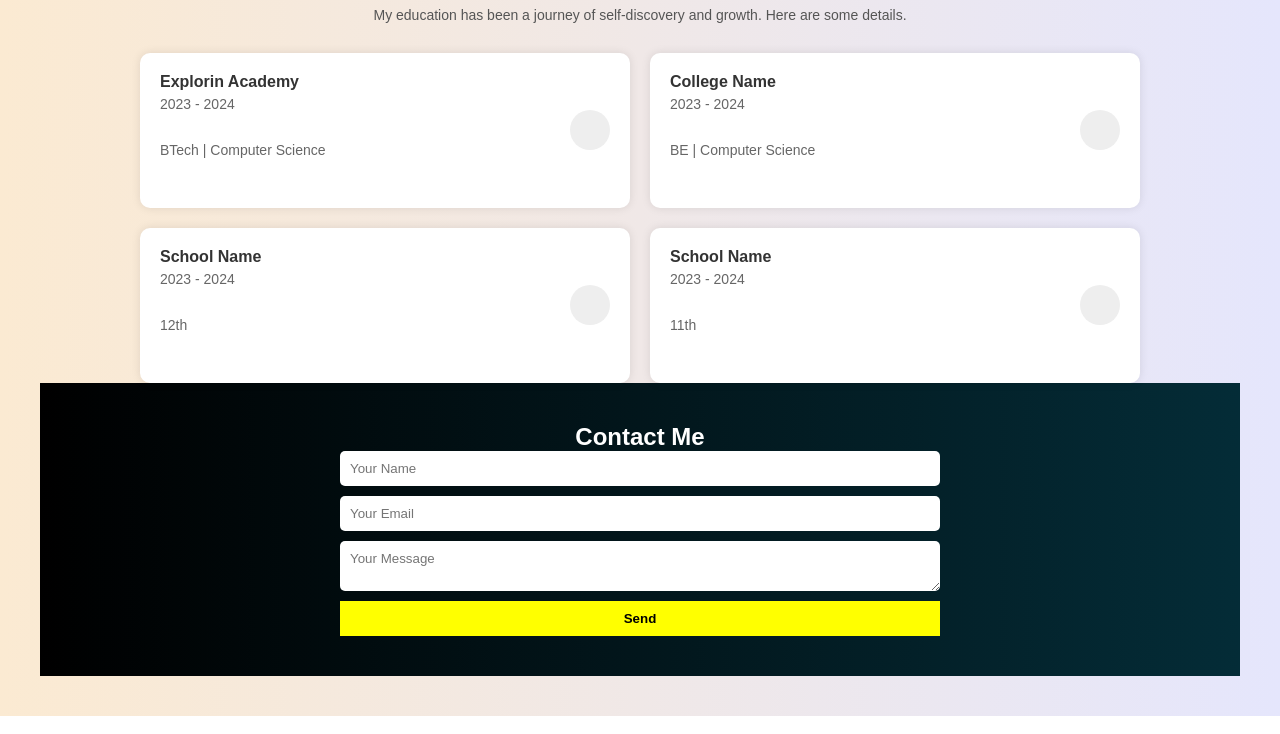
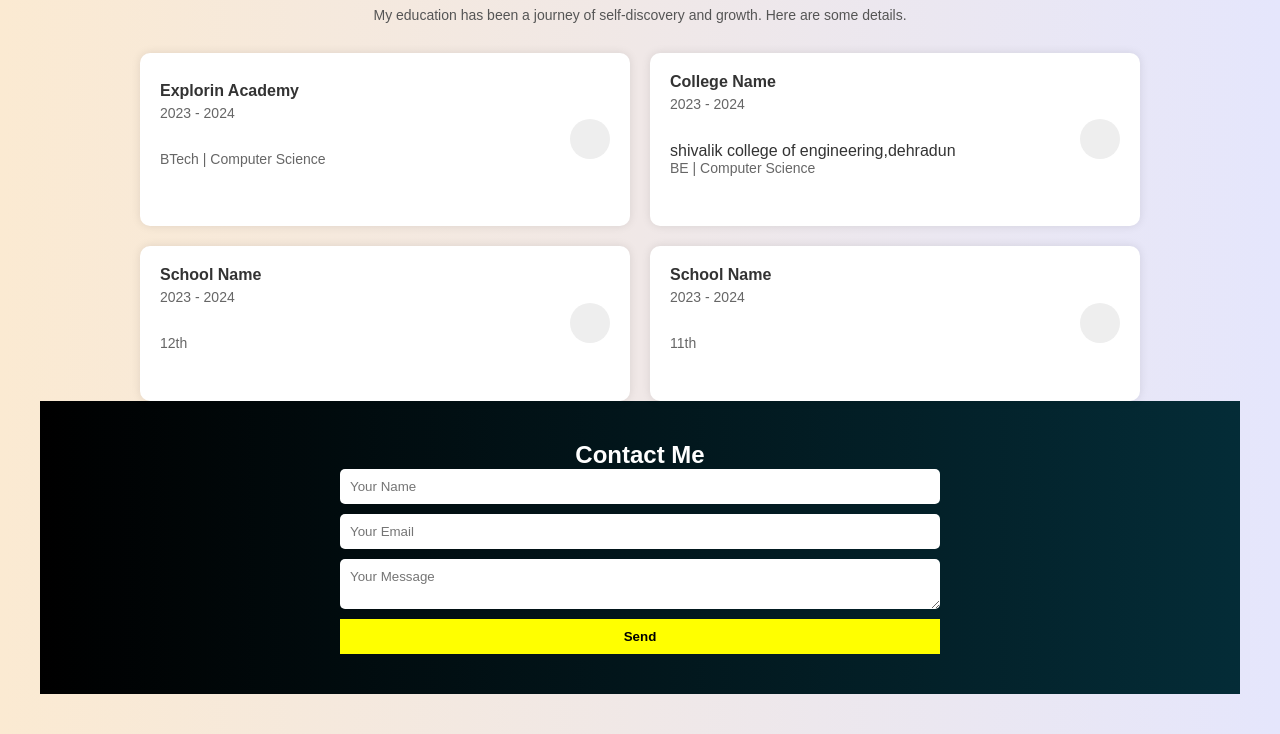
Before and after one commit to NautiyalShiksha105/my-project, a plain HTML site: page index.html in a window 1280 px wide. Shown: the part 1511-2245 px from the top of the page. Drawn offline with Linux system fonts and the light colour scheme.

Commit message:
Update index.html

```diff
--- a/index.html
+++ b/index.html
@@ -593,6 +593,7 @@ button:hover {
                 <div class="education-info">
                     <h3>College Name</h3>
                     <p>2023 - 2024</p>
+                    shivalik college of engineering,dehradun
                     <p>BE | Computer Science</p>
                 </div>
                 <div class="education-icon"></div>
```
